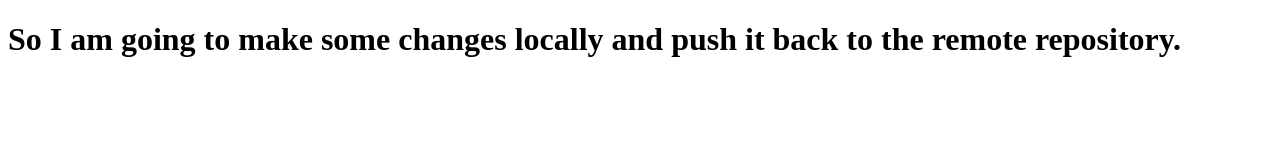
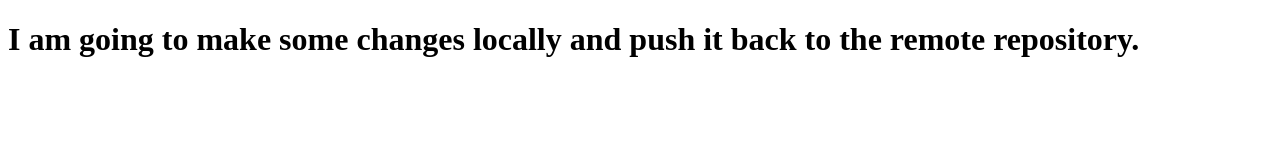
Before and after one commit to hcheng188167/HoChiChengPublicRemoteRepo1, a plain HTML site: page index_Juan.html in a window 1280 px wide. Drawn offline with Linux system fonts and the light colour scheme.

Commit message:
adding some more changes

```diff
--- a/index_Juan.html
+++ b/index_Juan.html
@@ -7,7 +7,7 @@
   </head>
   <body>
     <h1>
-      So I am going to make some changes locally and push it back to the remote
+      I am going to make some changes locally and push it back to the remote
       repository.
     </h1>
   </body>
```
